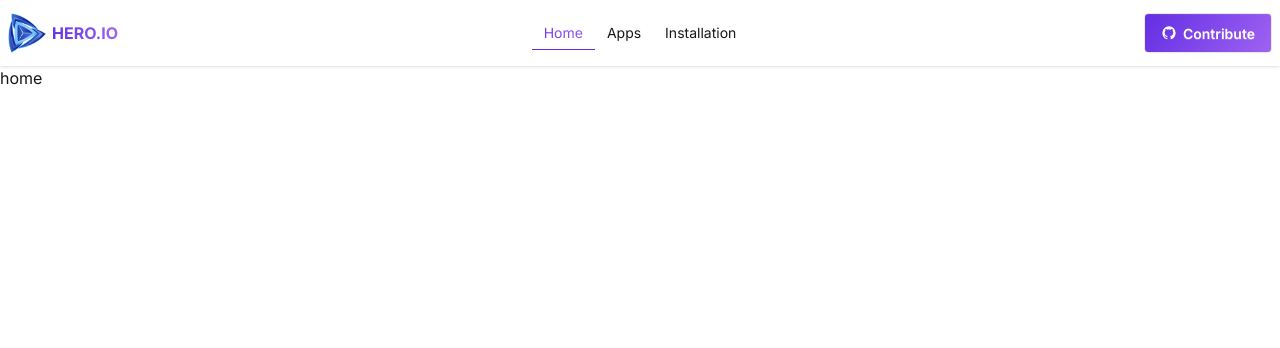
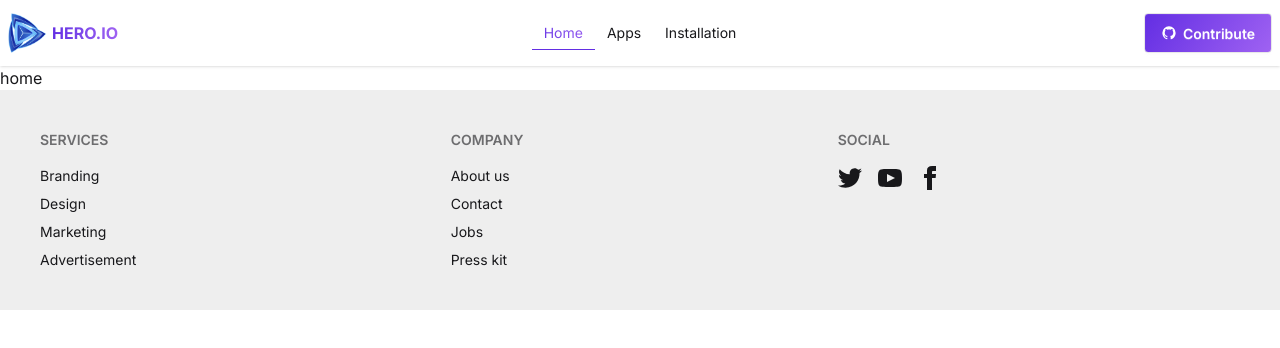
Before and after one commit to RaiyanSohel-byte/assignment-eight, a React (Vite) app: page / in a window 1280 px wide. Shown: the top 348 px of the page. Built offline with nearby package versions, Linux system fonts and the light colour scheme.

Commit message:
footer added

```diff
--- /dev/null
+++ b/src/Footer/Footer.jsx
@@ -0,0 +1,62 @@
+import React from "react";
+
+const Footer = () => {
+  return (
+    <footer className="footer sm:footer-horizontal bg-base-300 text-base-content p-10">
+      <nav>
+        <h6 className="footer-title">Services</h6>
+        <a className="link link-hover">Branding</a>
+        <a className="link link-hover">Design</a>
+        <a className="link link-hover">Marketing</a>
+        <a className="link link-hover">Advertisement</a>
+      </nav>
+      <nav>
+        <h6 className="footer-title">Company</h6>
+        <a className="link link-hover">About us</a>
+        <a className="link link-hover">Contact</a>
+        <a className="link link-hover">Jobs</a>
+        <a className="link link-hover">Press kit</a>
+      </nav>
+      <nav>
+        <h6 className="footer-title">Social</h6>
+        <div className="grid grid-flow-col gap-4">
+          <a>
+            <svg
+              xmlns="http://www.w3.org/2000/svg"
+              width="24"
+              height="24"
+              viewBox="0 0 24 24"
+              className="fill-current"
+            >
+              <path d="M24 4.557c-.883.392-1.832.656-2.828.775 1.017-.609 1.798-1.574 2.165-2.724-.951.564-2.005.974-3.127 1.195-.897-.957-2.178-1.555-3.594-1.555-3.179 0-5.515 2.966-4.797 6.045-4.091-.205-7.719-2.165-10.148-5.144-1.29 2.213-.669 5.108 1.523 6.574-.806-.026-1.566-.247-2.229-.616-.054 2.281 1.581 4.415 3.949 4.89-.693.188-1.452.232-2.224.084.626 1.956 2.444 3.379 4.6 3.419-2.07 1.623-4.678 2.348-7.29 2.04 2.179 1.397 4.768 2.212 7.548 2.212 9.142 0 14.307-7.721 13.995-14.646.962-.695 1.797-1.562 2.457-2.549z"></path>
+            </svg>
+          </a>
+          <a>
+            <svg
+              xmlns="http://www.w3.org/2000/svg"
+              width="24"
+              height="24"
+              viewBox="0 0 24 24"
+              className="fill-current"
+            >
+              <path d="M19.615 3.184c-3.604-.246-11.631-.245-15.23 0-3.897.266-4.356 2.62-4.385 8.816.029 6.185.484 8.549 4.385 8.816 3.6.245 11.626.246 15.23 0 3.897-.266 4.356-2.62 4.385-8.816-.029-6.185-.484-8.549-4.385-8.816zm-10.615 12.816v-8l8 3.993-8 4.007z"></path>
+            </svg>
+          </a>
+          <a>
+            <svg
+              xmlns="http://www.w3.org/2000/svg"
+              width="24"
+              height="24"
+              viewBox="0 0 24 24"
+              className="fill-current"
+            >
+              <path d="M9 8h-3v4h3v12h5v-12h3.642l.358-4h-4v-1.667c0-.955.192-1.333 1.115-1.333h2.885v-5h-3.808c-3.596 0-5.192 1.583-5.192 4.615v3.385z"></path>
+            </svg>
+          </a>
+        </div>
+      </nav>
+    </footer>
+  );
+};
+
+export default Footer;
--- a/src/Root.jsx
+++ b/src/Root.jsx
@@ -1,12 +1,14 @@
 import React from "react";
 import Header from "./Components/Header/Header";
 import { Outlet } from "react-router";
+import Footer from "./Footer/Footer";
 
 const Root = () => {
   return (
     <div>
       <Header />
       <Outlet />
+      <Footer />
     </div>
   );
 };
```
